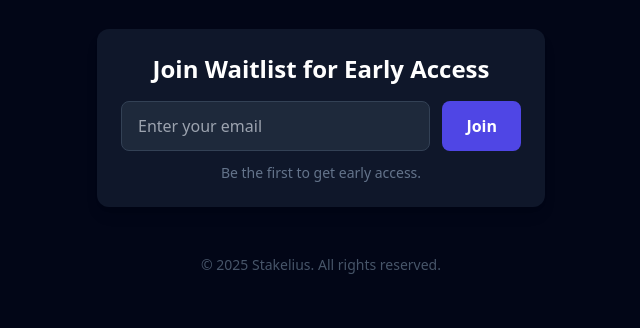
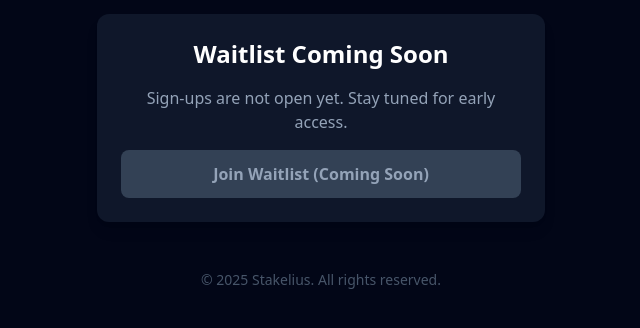
Before and after one commit to immy619/stakelius-web, a plain HTML site: page index.html in a window 1280 px wide. Shown: the part 326-654 px from the top of the page, without its empty margins (319-959 px from the left). Drawn offline with nearby package versions, Linux system fonts and the light colour scheme.

Commit message:
Update index.html

```diff
--- a/index.html
+++ b/index.html
@@ -17,18 +17,14 @@
     <p class="mt-1 text-slate-300 text-md italic">One Platform. All your staking.</p>
   </div>
 
-  <!-- Waitlist Form -->
+  <!-- Waitlist Placeholder -->
   <div class="w-full max-w-md bg-slate-900 p-6 rounded-xl shadow-lg text-center">
-    <h2 class="text-2xl font-semibold mb-4">Join Waitlist for Early Access</h2>
-    <form class="flex flex-col sm:flex-row gap-3">
-      <input type="email" placeholder="Enter your email"
-             class="flex-1 px-4 py-3 rounded-lg bg-slate-800 border border-slate-700 focus:outline-none focus:ring-2 focus:ring-indigo-500" />
-      <button type="submit"
-              class="px-6 py-3 bg-indigo-600 hover:bg-indigo-500 rounded-lg font-semibold transition">
-        Join
-      </button>
-    </form>
-    <p class="text-sm text-slate-500 mt-3">Be the first to get early access.</p>
+    <h2 class="text-2xl font-semibold mb-4">Waitlist Coming Soon</h2>
+    <p class="text-slate-400">Sign-ups are not open yet. Stay tuned for early access.</p>
+    <button disabled
+            class="mt-4 w-full px-6 py-3 bg-slate-700 text-slate-400 rounded-lg font-semibold cursor-not-allowed">
+      Join Waitlist (Coming Soon)
+    </button>
   </div>
 
   <!-- Footer -->
```
